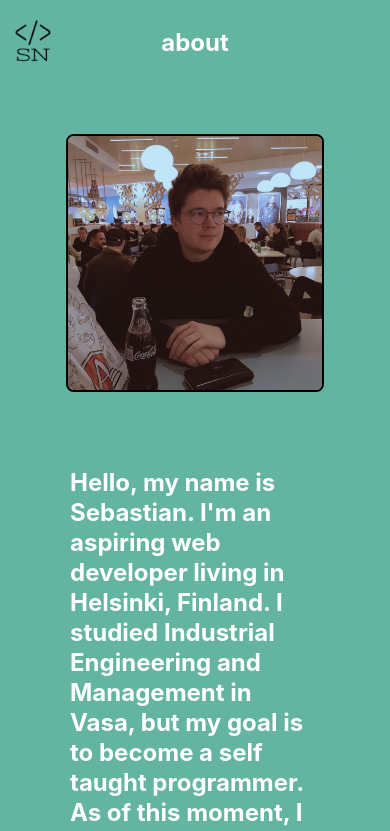
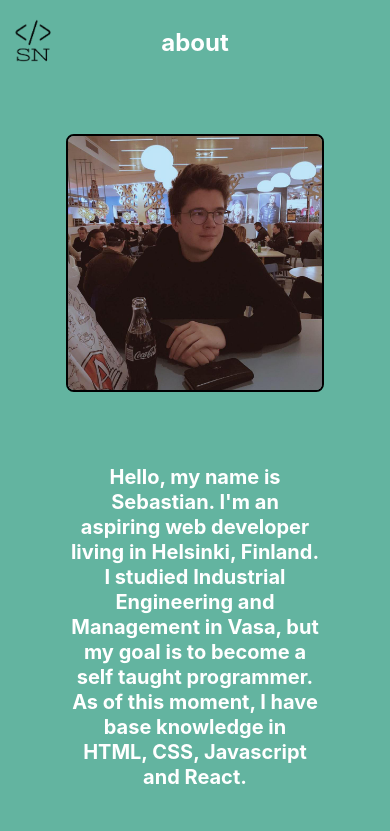
Before and after one commit to sebastiannykanen/sebastiannykanen.com, a React (Create React App) app: page /about in a window 390 px wide. Shown: the top 831 px of the page. Built offline with nearby package versions, Linux system fonts and the light colour scheme.

Commit message:
font changes to about me page

```diff
--- a/src/App.css
+++ b/src/App.css
@@ -102,6 +102,7 @@ a:hover {
 }
 
 #AboutMe {
+  font-size: 28px;
   padding: 5vh;
   max-width: 75vh;
   text-align: left;
@@ -156,8 +157,9 @@ a:hover {
   }
 
   #AboutMe {
+    font-size: 20px;
     padding: 10px 20px;
-    text-align: left;
+    text-align: center;
     word-wrap: break-word;
   }
 
```
